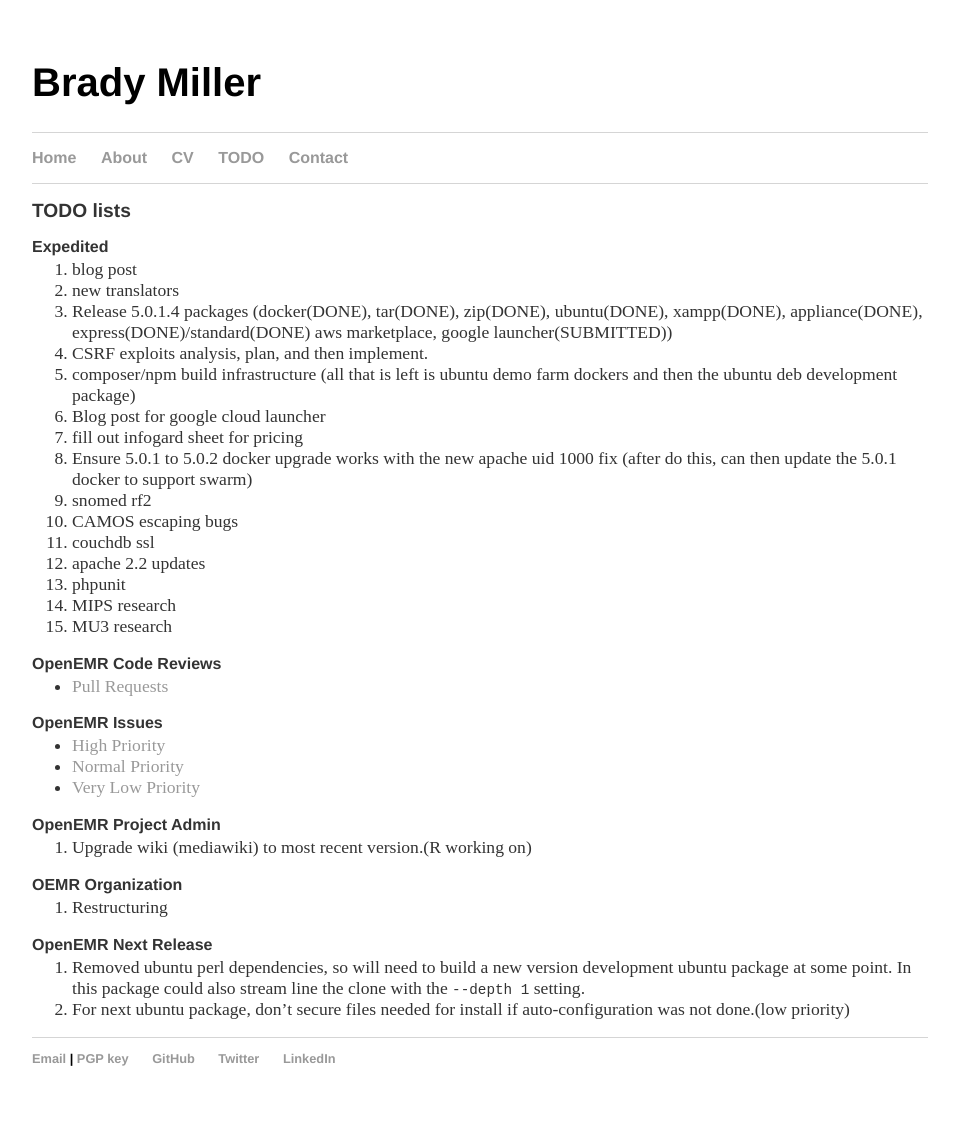
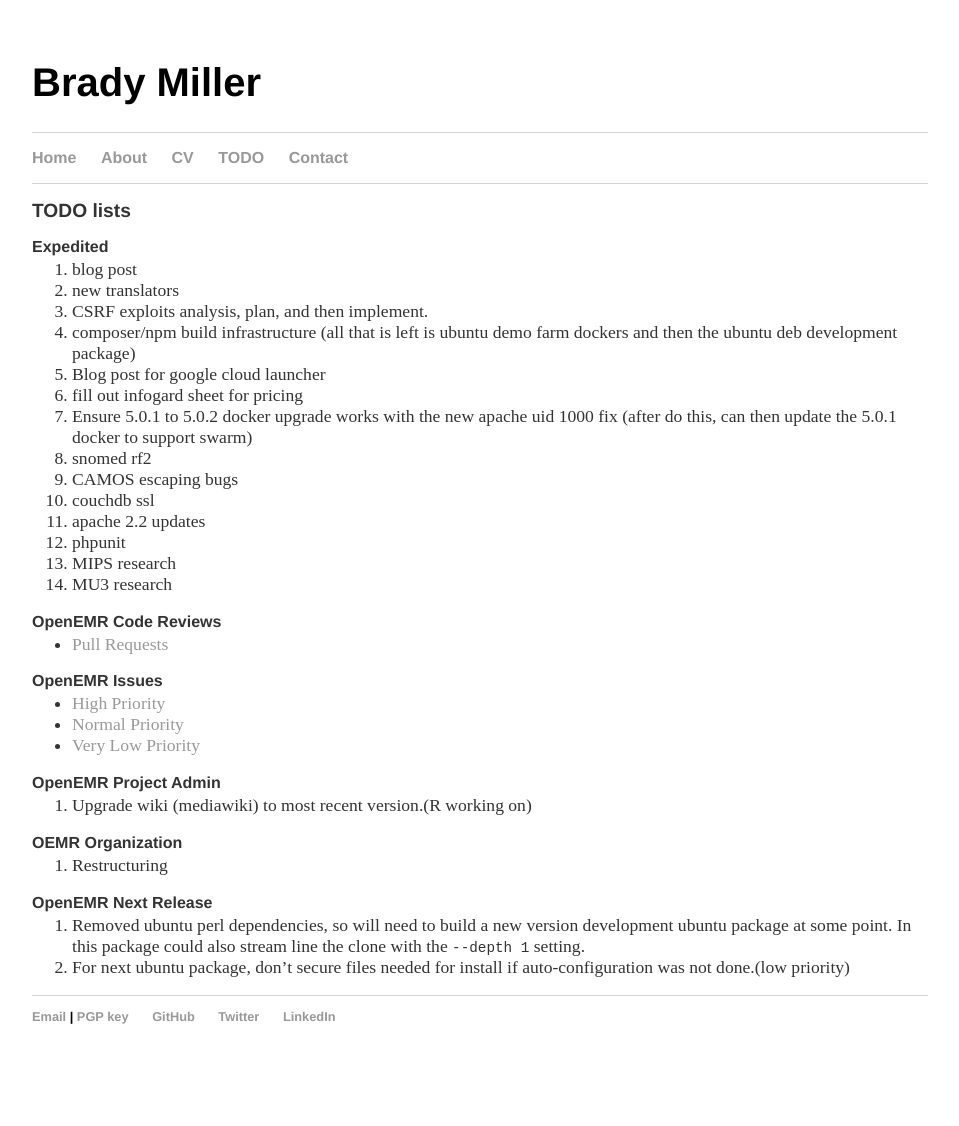
Before and after one commit to bradymiller/bradymiller.github.io, a Jekyll site: the page built from todo/index.md, in a window 1280 px wide. Shown: the whole page, without its empty margins (160-1119 px from the left). Built offline with Jekyll 4.4.1, drawn with Linux system fonts in a browser that asks for light colours; our own code applies the rules of GitHub Pages for plain Markdown files; after the commit the page ends 1084 px from its top, so only the background shows below that.

Commit message:
Update index.md

```diff
--- a/todo/index.md
+++ b/todo/index.md
@@ -6,7 +6,6 @@
 ### Expedited
 1. blog post
 1. new translators
-1. Release 5.0.1.4 packages (docker(DONE), tar(DONE), zip(DONE), ubuntu(DONE), xampp(DONE), appliance(DONE), express(DONE)/standard(DONE) aws marketplace, google launcher(SUBMITTED))
 1. CSRF exploits analysis, plan, and then implement.
 1. composer/npm build infrastructure (all that is left is ubuntu demo farm dockers and then the ubuntu deb development package)
 1. Blog post for google cloud launcher
```
